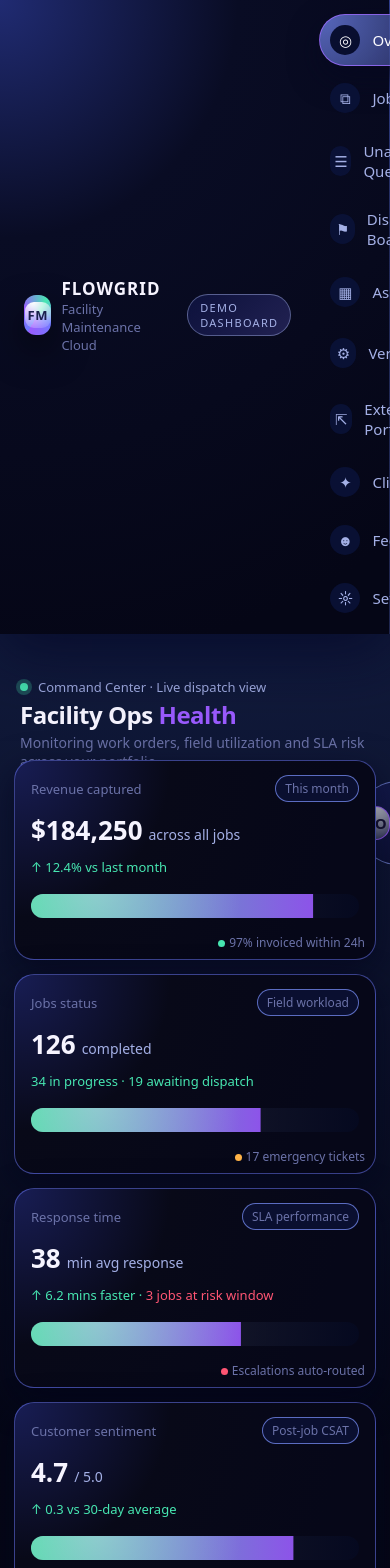
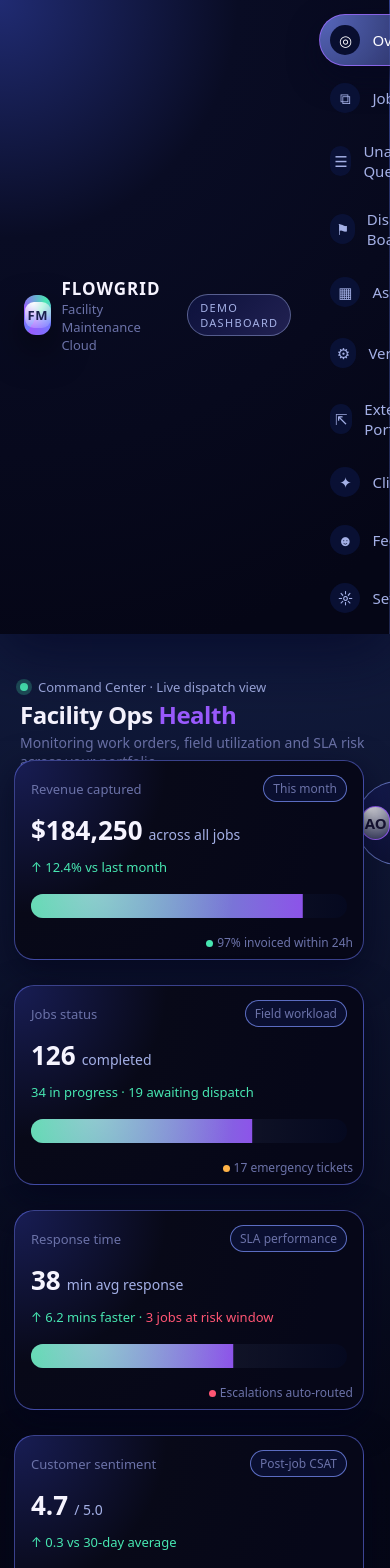
Before and after one commit to carledwardm/cursor-dashboard-project, a Next.js app: page / in a window 390 px wide. Shown: the top 1568 px of the page. Built offline with nearby package versions, Linux system fonts and the light colour scheme.

Commit message:
Add media queries for responsive behavior of KPI cards

```diff
--- a/src/components/dashboard/KpiCards.module.scss
+++ b/src/components/dashboard/KpiCards.module.scss
@@ -1,8 +1,21 @@
 .grid {
   display: grid;
-  grid-template-columns: repeat(4, minmax(0, 1fr));
-  gap: 14px;
+  grid-template-columns: 350px;
+  gap: 25px;
   margin-bottom: 18px;
+
+  @media screen and (min-width: 1100px) {
+    grid-template-columns: repeat(2, 375px)
+  }
+
+  @media screen and (min-width: 1500px) {
+    grid-template-columns: repeat(3, 375px)
+  }
+
+  @media screen and (min-width: 1900px) {
+    grid-template-columns: repeat(4, 375px)
+  }
+
 }
 
 .card {
@@ -111,15 +124,3 @@
 .badgeDotRed {
   background: var(--color-danger);
 }
-
-@media (max-width: 1040px) {
-  .grid {
-    grid-template-columns: repeat(2, minmax(0, 1fr));
-  }
-}
-
-@media (max-width: 640px) {
-  .grid {
-    grid-template-columns: minmax(0, 1fr);
-  }
-}
```
